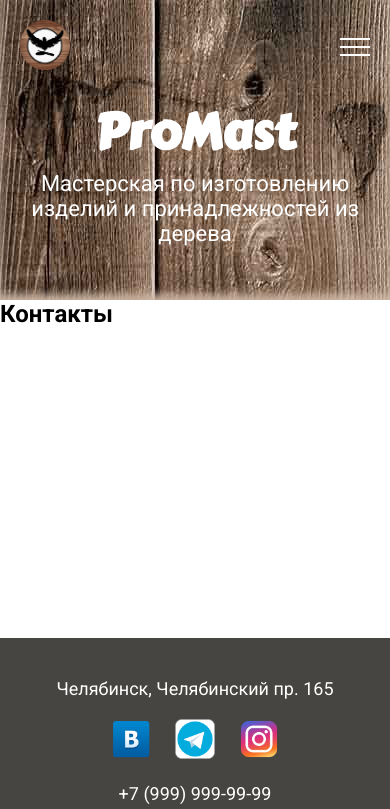
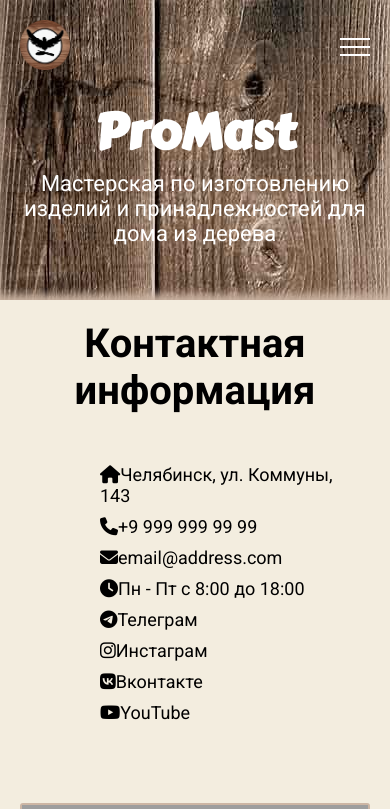
Before and after one commit to VyacheslavVS74/Project-thisis, a Django app: page /contact/ in a window 390 px wide. Shown: the top 809 px of the page. Run offline with Django 4.2, Linux system fonts and the light colour scheme; some libraries are stand-ins or nearby versions; grey boxes are pictures that could not be loaded.

Commit message:
contacts 09.05.2023

```diff
--- a/project/portfolio/static/css/style.css
+++ b/project/portfolio/static/css/style.css
@@ -401,7 +371,8 @@ body.lock {
 .row {
     display: flex;
     flex-wrap: wrap;
-    justify-content:space-between;
+    align-items: center;
+    justify-content:space-evenly;
     box-sizing: border-box;
     padding: 40px auto;
 }
@@ -412,6 +383,12 @@ body.lock {
 .messenger img {
     width: 40px;
     margin: 0 10px;
+}
+.messenger {
+    padding: 0 10px;
+    font-size: 40px;
+    color: #fff;
+    text-decoration: none;
 }
 .mobile {
     text-decoration: none;
@@ -435,3 +412,113 @@ body.lock {
     }
 }
 /*--------------------/footer--------------------*/
+/*--------------------contacts--------------------*/
+
+.contact__page {
+    /* background: #B5B4B0;
+    display: flex;
+    align-items: center;
+    justify-content: center; */
+    width: 100%;
+    padding: 50px;
+    display: flex;
+    align-items: center;
+    justify-content: space-between;
+    flex-wrap: wrap;
+}
+
+
+.contact__text h2 {
+    padding-top: 20px;
+    font-size: 40px;
+    text-align: center;
+}
+
+.contact__left, .contact__right {
+    margin-left: 50px;
+}
+
+.item {
+    margin-bottom: 10px;
+    font-size: 18px;
+
+}
+.item a {
+    text-decoration: none;
+    color: #000;
+}
+.item a:hover {
+    /* background-color: #fff;
+    border-radius: 3px; */
+    border-bottom: 3px solid #000;
+}
+
+.block__contact {
+    background: #F3EDDF;
+}
+
+.column input[type=text], .column textarea {
+    width: 100%;
+    padding: 12px;
+    border: 1px solid #ccc;
+    margin-top: 6px;
+    margin-bottom: 16px;
+    resize: vertical;
+    border: 2px solid #000;
+    border-radius: 5px;
+}
+
+.column input[type=submit] {
+    background: #fff;
+    color: #000;
+    padding: 12px 20px;
+    border: 2px solid #000;
+    border-radius: 5px;
+    cursor: pointer;
+}
+
+.column input[type=submit]:hover {
+    background-color: #F3EDDF;
+}
+
+.column {
+    float: left;
+    width: 50%;
+    margin-top: 6px;
+    padding: 20px;
+}
+
+.row:after {
+    content: "";
+    display: table;
+    clear: both;
+}
+
+.personal {
+    font-size: 10px;
+    text-decoration: none;
+    color: #000;
+}
+
+@media screen and (max-width: 720px) {
+    .column, input[type=submit] {
+        width: 100%;
+        margin-top: 0;
+    }
+}
+/* @media screen and (max-width: 675px) {
+    .contact__page {
+        justify-content: left;
+    }
+    .contact__left, .contact__right {
+        margin-left: 0;
+    }
+} */
+
+#map {
+    border: 2px solid #CDB6A4;
+    border-radius: 3px;
+}
+
+
+/*--------------------/contacts--------------------*/
--- a/project/portfolio/templates/portfolio/base.html
+++ b/project/portfolio/templates/portfolio/base.html
@@ -33,7 +33,7 @@
             <div class="header__name">
                 <div class="title">
                     <h1 class="name">ProMast</h1>
-                    <p class="name_description">Мастерская по изготовлению изделий и принадлежностей из дерева</p>
+                    <p class="name_description">Мастерская по изготовлению изделий и принадлежностей для дома из дерева</p>
                 </div>
             </div>
         </div>
@@ -46,13 +46,13 @@
         <div class="container">
             <div class="row">
                 <div class="col-md-4">
-                    <a href="#" class="map-marker">Челябинск, Челябинский пр. 165</a>
+                    <a href="#" class="map-marker">Челябинск, ул. Коммуны, 143</a>
                 </div>
                 <div class="col-md-4">
                     <p>
-                        <a href="#" class="messenger"><img src="{% static 'portfolio/vk.png' %}" alt=""></a>
-                        <a href="#" class="messenger"><img src="{% static 'portfolio/telegram.png' %}" alt=""></a>
-                        <a href="#" class="messenger"><img src="{% static 'portfolio/instagram.png' %}" alt=""></a>
+                        <a href="#" class="messenger"><i class="fa-brands fa-vk"></i></a>
+                        <a href="#" class="messenger"><i class="fa-brands fa-telegram"></i></a>
+                        <a href="#" class="messenger"><i class="fa-brands fa-instagram"></i></a>
                     </p>
                 </div>
                 <div class="col-md-4">
@@ -63,6 +63,7 @@
 </section>
 </div>
 
+<script src="https://kit.fontawesome.com/0787968c82.js" crossorigin="anonymous"></script>
 <script src="{% static 'js/script.js' %}"></script>
 </body>
 </html>
--- a/project/portfolio/templates/portfolio/contact.html
+++ b/project/portfolio/templates/portfolio/contact.html
@@ -1,7 +1,70 @@
 {% extends 'portfolio/base.html' %}
 
 {% block content %}
+<section class="block__contact">
+    <div class="container">
+        <div style="text-align: center;" class="contact__text">
+            <h2>Контактная информация</h2>
+        </div>
+        <div class="contact__page">
+            <div class="contact__left">
+                <div class="item">
+                    <a href="#"><i class="icon fas fa-home"></i>Челябинск, ул. Коммуны, 143</a>
+                </div>
+                <div class="item">
+                    <a href="#"><i class="icon fas fa-phone"></i>+9 999 999 99 99</a>
+                </div>
+                <div class="item">
+                    <i class="icon fas fa-envelope"></i>email@address.com
+                </div>
+                <div class="item">
+                    <i class="icon fas fa-clock"></i>Пн - Пт с 8:00 до 18:00
+                </div>
+            </div>
+            <div class="contact__right">
+                <div class="item">
+                    <a href="#"><i class="fa-brands fa-telegram"></i>Телеграм</a>
+                </div>
+                <div class="item">
+                    <a href="#"><i class="fa-brands fa-instagram"></i>Инстаграм</a>
+                </div>
+                <div class="item">
+                    <a href="#"><i class="fa-brands fa-vk"></i>Вконтакте</a>
+                </div>
+                <div class="item">
+                    <a href="#"><i class="fa-brands fa-youtube"></i>YouTube</a>
+                </div>
+            </div>
+        </div>
+        <div class="row">
+            <div class="column">
+                <div id="map" style="width:100%;height:500px">
+                    <iframe
+                        src="https://www.google.com/maps/embed?pb=!1m18!1m12!1m3!1d11710.475750741769!2d61.36213268344552!3d55.15981094688702!2m3!1f0!2f0!3f0!3m2!1i1024!2i768!4f13.1!3m3!1m2!1s0x43c592c73fabc8e3%3A0x8e9bdd1f361cb6d1!2z0YPQuy4g0JrQvtC80LzRg9C90YssIDE0Mywg0KfQtdC70Y_QsdC40L3RgdC6LCDQp9C10LvRj9Cx0LjQvdGB0LrQsNGPINC-0LHQuy4sIDQ1NDA4MA!5e0!3m2!1sru!2sru!4v1683625124185!5m2!1sru!2sru"
+                        width="100%" height="500" style="border:0;" allowfullscreen="" loading="lazy"
+                        referrerpolicy="no-referrer-when-downgrade"></iframe>
+                </div>
+            </div>
+            <div class="column column__base">
+                <form action="/action_page.php">
+                    <label for="fname">Введите имя</label>
+                    <input type="text" id="fname" name="firstname" placeholder="Ваше имя..">
+                    <label for="lname">Введите фамилию</label>
+                    <input type="text" id="lname" name="lastname" placeholder="Ваша фамилия..">
+                    <label for="subject">Задайте вопрос</label>
+                    <textarea id="subject" name="subject" placeholder="Ваше сообщение.."
+                        style="height:170px"></textarea>
+                    <input type="submit" value="Отправить">
+                    <div>
+                        <a href="#" class="personal">Нажимая кнопку "Отправить" вы даете согласие на обработку
+                            персональной
+                            информации</a>
+                    </div>
+                </form>
+            </div>
+        </div>
+    </div>
+</section>
 
-<h2>Контакты</h2>
 
 {% endblock %}
```
Also changed, not shown: other parts of project/portfolio/static/css/style.css (+8 -38 lines), project/portfolio/templates/portfolio/home.html (+18 -6 lines).
